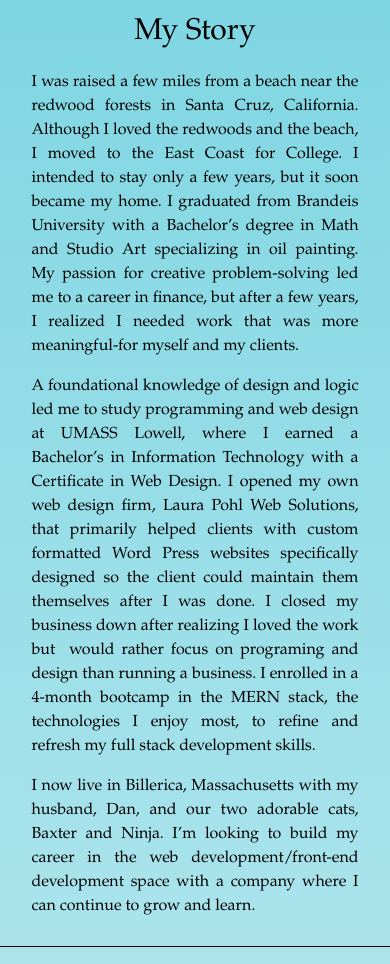
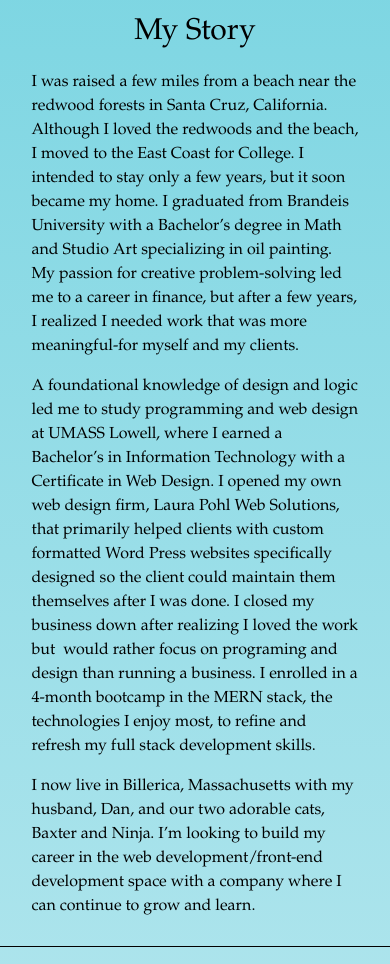
Before and after one commit to irishmaiden18/portfolio-2026, a React (Vite) app: page /my-story in a window 390 px wide. Shown: the part 362-1326 px from the top of the page. Built offline with nearby package versions, Linux system fonts and the light colour scheme.

Commit message:
updates text align left on mobile screens

```diff
--- a/src/components/Home.jsx
+++ b/src/components/Home.jsx
@@ -31,12 +31,12 @@ const Home = () => {
             <h2 className="text-2xl md:text-3xl lg:text-4xl xl:text-5xl text-center pt-3 pb-8">Testimonials</h2>
             <div className="grid grid-cols-1 md:grid-cols-2 gap-8 xl:gap-20">
               <div className="flex flex-col h-full">
-                <p className="text-justify text-justify-inner-word px-8 md:px-4">"I hired Laura to build our high school baseball team’s website from the ground up, and the result was outstanding. She was a pleasure to work with throughout the entire process. Laura is detail-oriented, knowledgeable, efficient, and full of great ideas to make your website standout. I highly recommend her to anyone looking for a website that is visually appealing, easy to navigate, and tailored to your organization. You won’t be disappointed!"</p>
+                <p className="text-left md:text-justify md:text-justify-inner-word px-8 md:px-4">"I hired Laura to build our high school baseball team’s website from the ground up, and the result was outstanding. She was a pleasure to work with throughout the entire process. Laura is detail-oriented, knowledgeable, efficient, and full of great ideas to make your website standout. I highly recommend her to anyone looking for a website that is visually appealing, easy to navigate, and tailored to your organization. You won’t be disappointed!"</p>
                 <p className="text-right px-8 md:px-4 mt-autho pt-4">- Jane Woltman</p>
               </div>
 
               <div className="flex flex-col h-full">
-                <p className="text-justify text-justify-inner-word px-8 md:px-4">“When the Congregational Church of Weston needed to update its website, Laura Pohl came to our aid.  In a very short time, she was able to move us to a new host and with a new platform that was easier for staff members and, more importantly, for volunteers to use and maintain.”</p>
+                <p className="text-left md:text-justify md:text-justify-inner-word px-8 md:px-4">“When the Congregational Church of Weston needed to update its website, Laura Pohl came to our aid.  In a very short time, she was able to move us to a new host and with a new platform that was easier for staff members and, more importantly, for volunteers to use and maintain.”</p>
                 <p className="text-right px-8 md:px-4 mt-auto pt-4">- Rev. Richard Edens, Interim Co-Senior Minister</p>
               </div>
             </div>
--- a/src/components/MyStory/MyStory.jsx
+++ b/src/components/MyStory/MyStory.jsx
@@ -17,11 +17,11 @@ const MyStory = () => {
               <img src="me_myStory.jpg" alt="picture of Laura Pohl" className="w-full h-auto object-contain block"/>
             </div>
 
-            <p className="mb-4 2xl:mt-6 text-base text-justify text-justify-inner-word md:mx-2 order-3">I was raised a few miles from a beach near the redwood forests in Santa Cruz, California. Although I loved the redwoods and the beach, I moved to the East Coast for College. I intended to stay only a few years, but it soon became my home. I graduated from Brandeis University with a Bachelor’s degree in Math and Studio Art specializing in oil painting. My passion for creative problem-solving led me to a career in finance, but after a few years, I realized I needed work that was more meaningful-for myself and my clients.</p>
+            <p className="mb-4 2xl:mt-6 text-base text-left md:text-justify md:text-justify-inner-word md:mx-2 order-3">I was raised a few miles from a beach near the redwood forests in Santa Cruz, California. Although I loved the redwoods and the beach, I moved to the East Coast for College. I intended to stay only a few years, but it soon became my home. I graduated from Brandeis University with a Bachelor’s degree in Math and Studio Art specializing in oil painting. My passion for creative problem-solving led me to a career in finance, but after a few years, I realized I needed work that was more meaningful-for myself and my clients.</p>
 
-            <p className="mb-4 text-base text-justify text-justify-inner-word md:mx-2 order-4">A foundational knowledge of design and logic led me to study programming and web design at UMASS Lowell, where I earned a Bachelor’s in Information Technology with a Certificate in Web Design. I opened my own web design firm, Laura Pohl Web Solutions, that primarily helped clients with custom formatted Word Press websites specifically designed so the client could maintain them themselves after I was done. I closed my business down after realizing I loved the work but  would rather focus on programing and design than running a business. I enrolled in a 4-month bootcamp in the MERN stack, the technologies I enjoy most, to refine and refresh my full stack development skills. </p>
+            <p className="mb-4 text-base text-left md:text-justify md:text-justify-inner-word md:mx-2 order-4">A foundational knowledge of design and logic led me to study programming and web design at UMASS Lowell, where I earned a Bachelor’s in Information Technology with a Certificate in Web Design. I opened my own web design firm, Laura Pohl Web Solutions, that primarily helped clients with custom formatted Word Press websites specifically designed so the client could maintain them themselves after I was done. I closed my business down after realizing I loved the work but  would rather focus on programing and design than running a business. I enrolled in a 4-month bootcamp in the MERN stack, the technologies I enjoy most, to refine and refresh my full stack development skills. </p>
 
-            <p className="mb-4 text-base text-justify text-justify-inner-word md:mx-2 order-5">I now live in Billerica, Massachusetts with my husband, Dan, and our two adorable cats, Baxter and Ninja. I’m looking to build my career in the web development/front-end development space with a company where I can continue to grow and learn.</p>
+            <p className="mb-4 text-base text-left md:text-justify md:text-justify-inner-word md:mx-2 order-5">I now live in Billerica, Massachusetts with my husband, Dan, and our two adorable cats, Baxter and Ninja. I’m looking to build my career in the web development/front-end development space with a company where I can continue to grow and learn.</p>
 
           </div>
           <div className="clear-both"></div>
```
